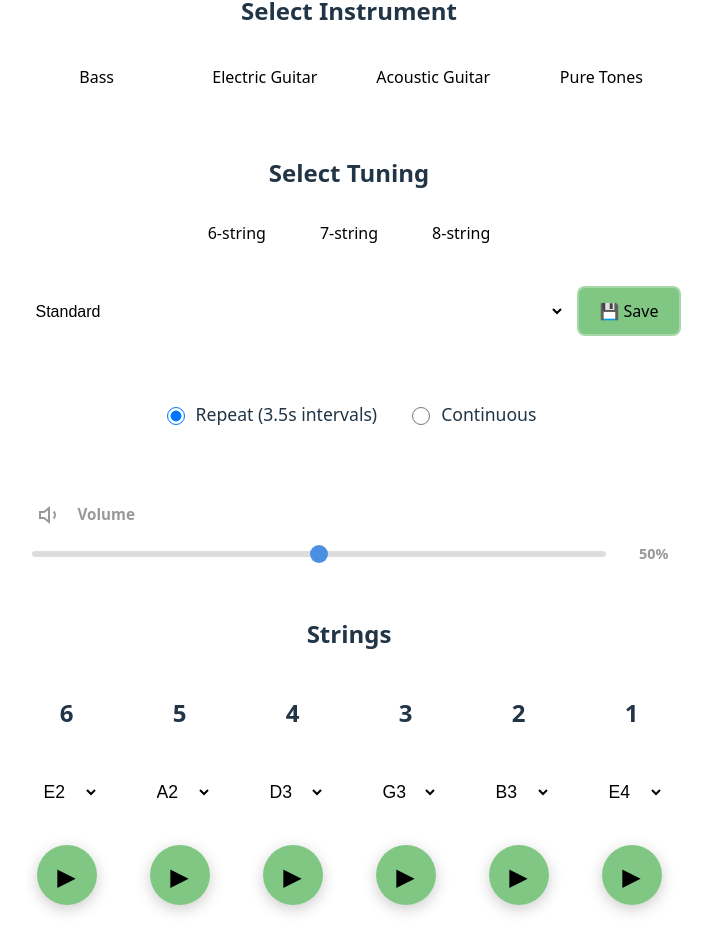
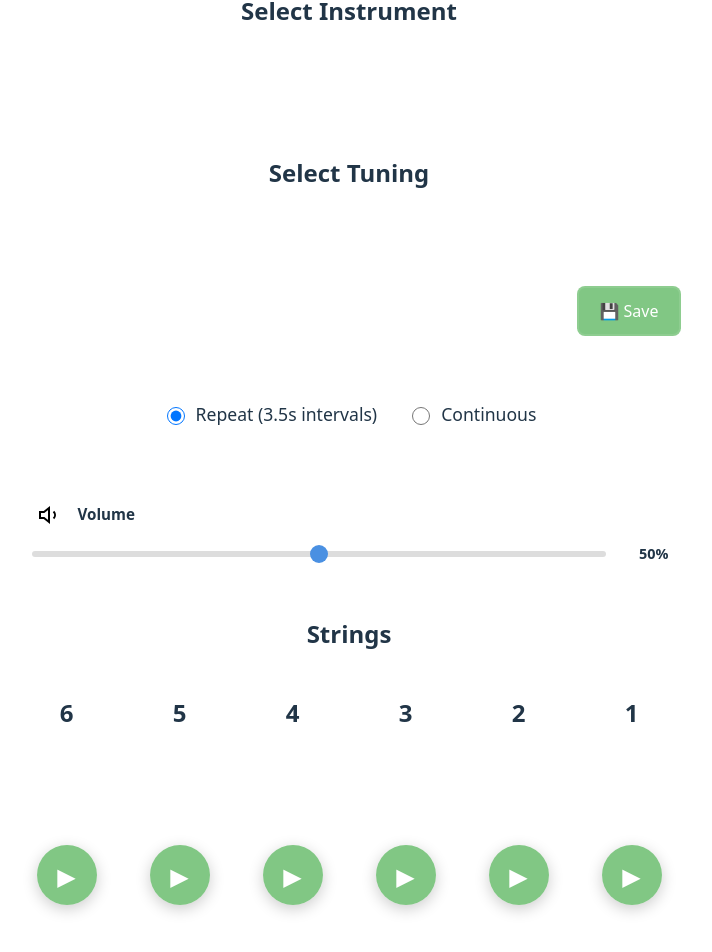
Before and after one commit to tkdguy85/guitar-tuner, a Vue app: page / in a window 1280 px wide. Shown: the part 180-1132 px from the top of the page, without its empty margins (291-1003 px from the left). Built offline with nearby package versions, Linux system fonts and the light colour scheme.

Commit message:
More var updates

```diff
--- a/src/components/InstrumentSelector.vue
+++ b/src/components/InstrumentSelector.vue
@@ -46,24 +46,24 @@
 
 .instrument-btn {
   padding: 15px;
-  background: rgba(255,255,255,0.2);
-  border: 2px solid rgba(255,255,255,0.3);
+  background: var(--primary-slate);
+  border: 2px solid var(--primary-slate);
   border-radius: 10px;
-  color: --primary-text;
+  color:var(--primary-text);
   font-size: 1em;
   cursor: pointer;
   transition: all 0.3s;
 }
 
 .instrument-btn:hover {
-  background: rgba(255,255,255,0.3);
+  background: var(--primary-slate);
   transform: translateY(-2px);
 }
 
 .instrument-btn.active {
   background: rgba(255,255,255,0.4);
-  border-color: --primary-text;
-  box-shadow: 0 0 20px rgba(255,255,255,0.3);
+  border-color:var(--primary-text);
+  box-shadow: 0 0 20px var(--primary-slate);
 }
 
 @media (max-width: 768px) {
--- a/src/components/PlaybackControls.vue
+++ b/src/components/PlaybackControls.vue
@@ -38,7 +38,7 @@ defineEmits(['update:modelValue'])
   justify-content: center;
   gap: 30px;
   padding: 15px;
-  background: rgba(255,255,255,0.1);
+  background: var(--primary-slate);
   border-radius: 10px;
 }
 
--- a/src/components/SaveTuningModal.vue
+++ b/src/components/SaveTuningModal.vue
@@ -67,17 +67,17 @@ onMounted(() => {
 .modal-content h3 {
   margin-bottom: 20px;
   text-align: center;
-  color: --primary-text;
+  color:var(--primary-text);
 }
 
 .modal-content input {
   width: 100%;
   padding: 12px;
   margin-bottom: 20px;
-  background: rgba(255,255,255,0.2);
-  border: 2px solid rgba(255,255,255,0.3);
+  background: var(--primary-slate);
+  border: 2px solid var(--primary-slate);
   border-radius: 8px;
-  color: --primary-text;
+  color:var(--primary-text);
   font-size: 1em;
 }
 
@@ -93,10 +93,10 @@ onMounted(() => {
 .modal-actions button {
   flex: 1;
   padding: 12px;
-  background: rgba(255,255,255,0.2);
-  border: 2px solid rgba(255,255,255,0.3);
+  background: var(--primary-slate);
+  border: 2px solid var(--primary-slate);
   border-radius: 8px;
-  color: --primary-text;
+  color:var(--primary-text);
   cursor: pointer;
   transition: all 0.3s;
 }
--- a/src/components/StringDisplay.vue
+++ b/src/components/StringDisplay.vue
@@ -83,14 +83,14 @@ const availableNotes = [
   flex-direction: column;
   align-items: center;
   gap: 30px;
-  background: rgba(255,255,255,0.1);
+  background: var(--primary-slate);
   padding: 15px;
   border-radius: 12px;
   transition: all 0.3s;
 }
 
 .string-control:hover {
-  background: rgba(255,255,255,0.15);
+  background: var(--primary-slate)5);
 }
 
 .string-control .playing {
@@ -103,7 +103,7 @@ const availableNotes = [
   font-weight: bold;
   min-width: 50px;
   text-align: center;
-  background: rgba(255,255,255,0.2);
+  background: var(--primary-slate);
   padding: 8px;
   border-radius: 8px;
 }
@@ -111,17 +111,17 @@ const availableNotes = [
 .note-selector {
   flex: 1;
   padding: 10px 5px;
-  background: rgba(255,255,255,0.2);
-  border: 2px solid rgba(255,255,255,0.3);
+  background: var(--primary-slate);
+  border: 2px solid var(--primary-slate);
   border-radius: 8px;
-  color: --primary-text;
+  color:var(--primary-text);
   font-size: 1.1em;
   cursor: pointer;
 }
 
 .note-selector option {
   background: #667eea;
-  color: --primary-text;
+  color:var(--primary-text);
 }
 
 .play-button,
@@ -130,7 +130,7 @@ const availableNotes = [
   height: 60px;
   border: none;
   border-radius: 50%;
-  color: --primary-text;
+  color:var(--primary-text);
   font-size: 1.5em;
   cursor: pointer;
   display: flex;
--- a/src/components/TuningSelect.vue
+++ b/src/components/TuningSelect.vue
@@ -121,17 +121,17 @@ function handleDelete() {
 
 .string-count-btn {
   padding: 10px 20px;
-  background: rgba(255,255,255,0.2);
-  border: 2px solid rgba(255,255,255,0.3);
+  background: var(--primary-slate);
+  border: 2px solid var(--primary-slate);
   border-radius: 8px;
-  color: --primary-text;
+  color:var(--primary-text);
   cursor: pointer;
   transition: all 0.3s;
 }
 
 .string-count-btn.active {
   background: rgba(255,255,255,0.4);
-  border-color: --primary-text;
+  border-color:var(--primary-text);
 }
 
 .tuning-controls {
@@ -143,28 +143,28 @@ function handleDelete() {
 select {
   flex: 1;
   padding: 12px;
-  background: rgba(255,255,255,0.2);
-  border: 2px solid rgba(255,255,255,0.3);
+  background: var(--primary-slate);
+  border: 2px solid var(--primary-slate);
   border-radius: 8px;
-  color: --primary-text;
+  color:var(--primary-text);
   font-size: 1em;
   cursor: pointer;
 }
 
 select option {
   background: #667eea;
-  color: --primary-text;
+  color:var(--primary-text);
 }
 
 .save-btn,
 .delete-btn {
   padding: 12px 20px;
   background: rgba(76, 175, 80, 0.7);
-  border: 2px solid rgba(255,255,255,0.3);
+  border: 2px solid var(--primary-slate);
   border-radius: 8px;
-  color: --primary-text;
+  color:var(--primary-text);
   cursor: pointer;
-  --primary-text-space: nowrap;
+ var(--primary-text)-space: nowrap;
   transition: all 0.3s;
 }
 
--- a/src/components/VolumeControl.vue
+++ b/src/components/VolumeControl.vue
@@ -112,7 +112,7 @@ function toggleMute() {
   justify-content: center;
   border-radius: 4px;
   transition: background-color 0.2s;
-  color: #999;
+  color: --primary-grey;
 }
 
 .mute-button:hover {
@@ -126,7 +126,7 @@ function toggleMute() {
 .volume-label {
   font-weight: 600;
   font-size: 0.95rem;
-  color: #999;
+  color: --primary-grey;
 }
 
 .slider-container {
@@ -183,18 +183,18 @@ function toggleMute() {
 
 .volume-slider:disabled::-webkit-slider-thumb {
   cursor: not-allowed;
-  background: #999;
+  background: --primary-grey;
 }
 
 .volume-slider:disabled::-moz-range-thumb {
   cursor: not-allowed;
-  background: #999;
+  background: --primary-grey;
 }
 
 .volume-value {
   font-weight: 600;
   font-size: 0.9rem;
-  color: #999;
+  color: --primary-grey;
   min-width: 45px;
   text-align: right;
 }
--- a/src/css/style.css
+++ b/src/css/style.css
@@ -1,22 +1,25 @@
 :root {
+  /* TODO - Set up universal Color Vars */
+  --background: #242424;
+  --primary-text: #fff;
+  --primary-grey: #999;
+  --primary-slate: rgba(255, 255, 255, 0.1);
+  --primary-button: rgba(76, 175, 80, 0.7);
+  --primary-button-hover: rgba(76, 175, 80, 0.9);
+
   font-family: system-ui, Avenir, Helvetica, Arial, sans-serif;
   line-height: 1.5;
   font-weight: 400;
 
   color-scheme: light dark;
   color: rgba(255, 255, 255, 0.87);
-  background-color: #242424;
+  background-color: var(--background);
 
   font-synthesis: none;
   text-rendering: optimizeLegibility;
   -webkit-font-smoothing: antialiased;
   -moz-osx-font-smoothing: grayscale;
 
-  /* TODO - Set up universal Color Vars */
-  --background: #242424;
-  --primary-text: #fff;
-  --primary-button: rgba(76, 175, 80, 0.7);
-  --primary-button-hover: rgba(76, 175, 80, 0.9);
 }
 
 a {
@@ -74,7 +77,7 @@ button:focus-visible {
 @media (prefers-color-scheme: light) {
   :root {
     color: #213547;
-    background-color: #ffffff;
+    background-color: var(--primary-text);
   }
   a:hover {
     color: #747bff;
```
